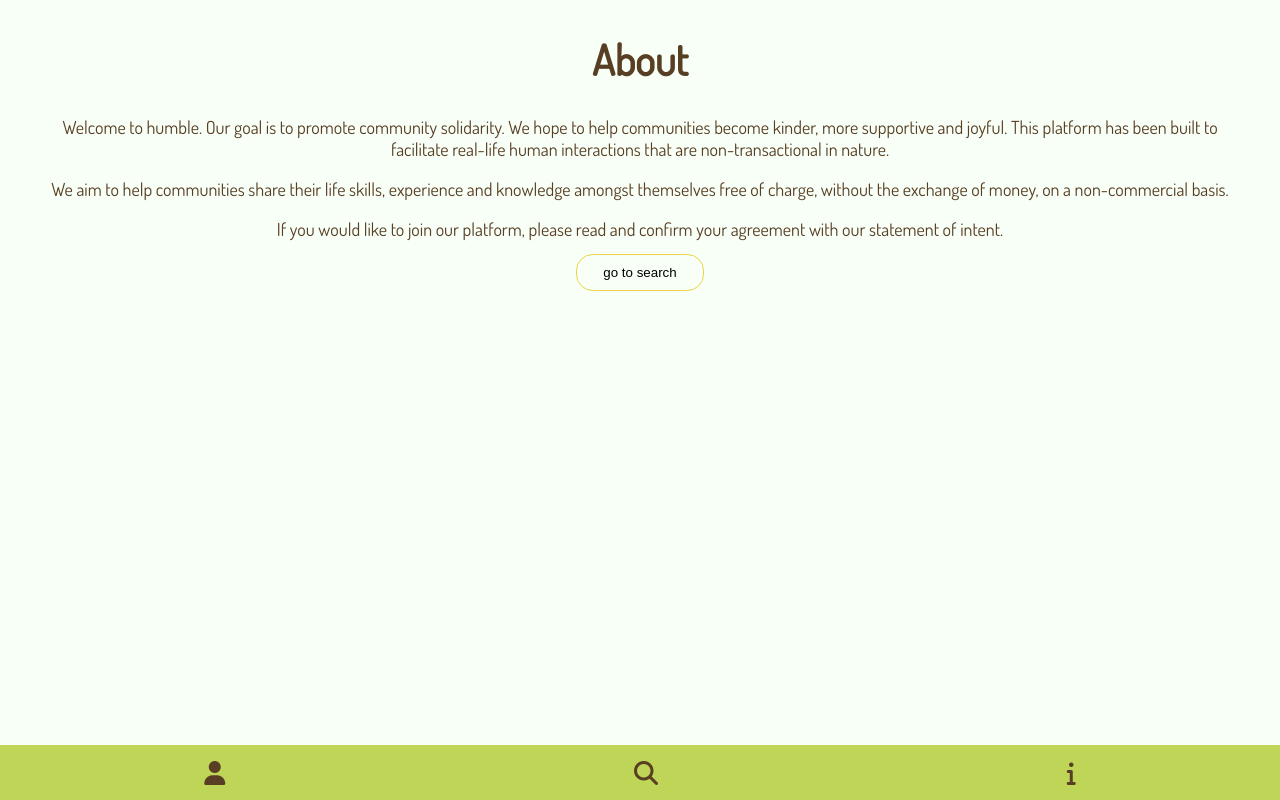
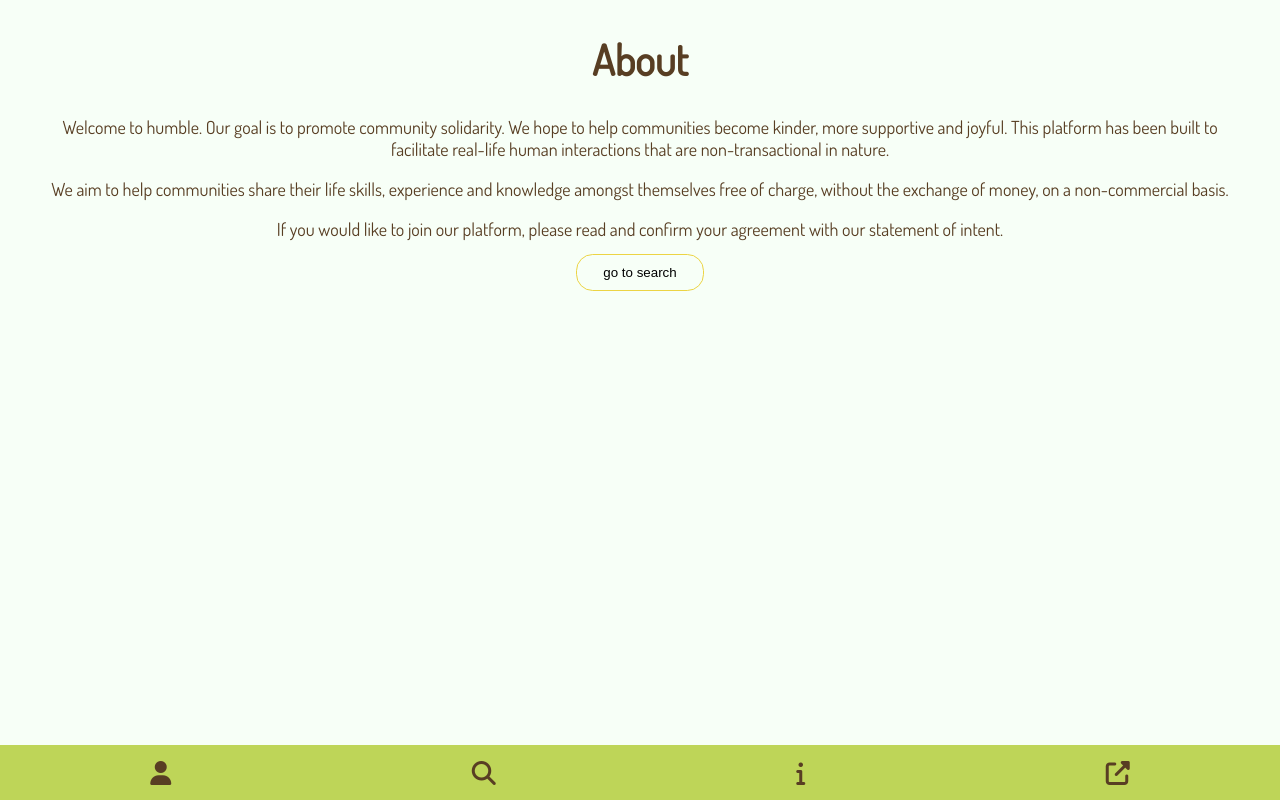
Before and after one commit to fac18/humble, a React (Create React App) app in the folder client/: page /about in a window 1280 px wide. Built offline with nearby package versions, Linux system fonts and the light colour scheme; no server answers.

Commit message:
add logout button and link back to signup page

```diff
--- a/client/src/components/Navbar/Navbar.js
+++ b/client/src/components/Navbar/Navbar.js
@@ -23,6 +23,11 @@ function Navbar() {
           <i className="fas fa-info" />
         </NavIcon>
       </Link>
+      <Link to="/">
+        <NavIcon>
+          <i class="fas fa-external-link-alt" />
+        </NavIcon>
+      </Link>
     </NavContainer>
   );
 }
```
